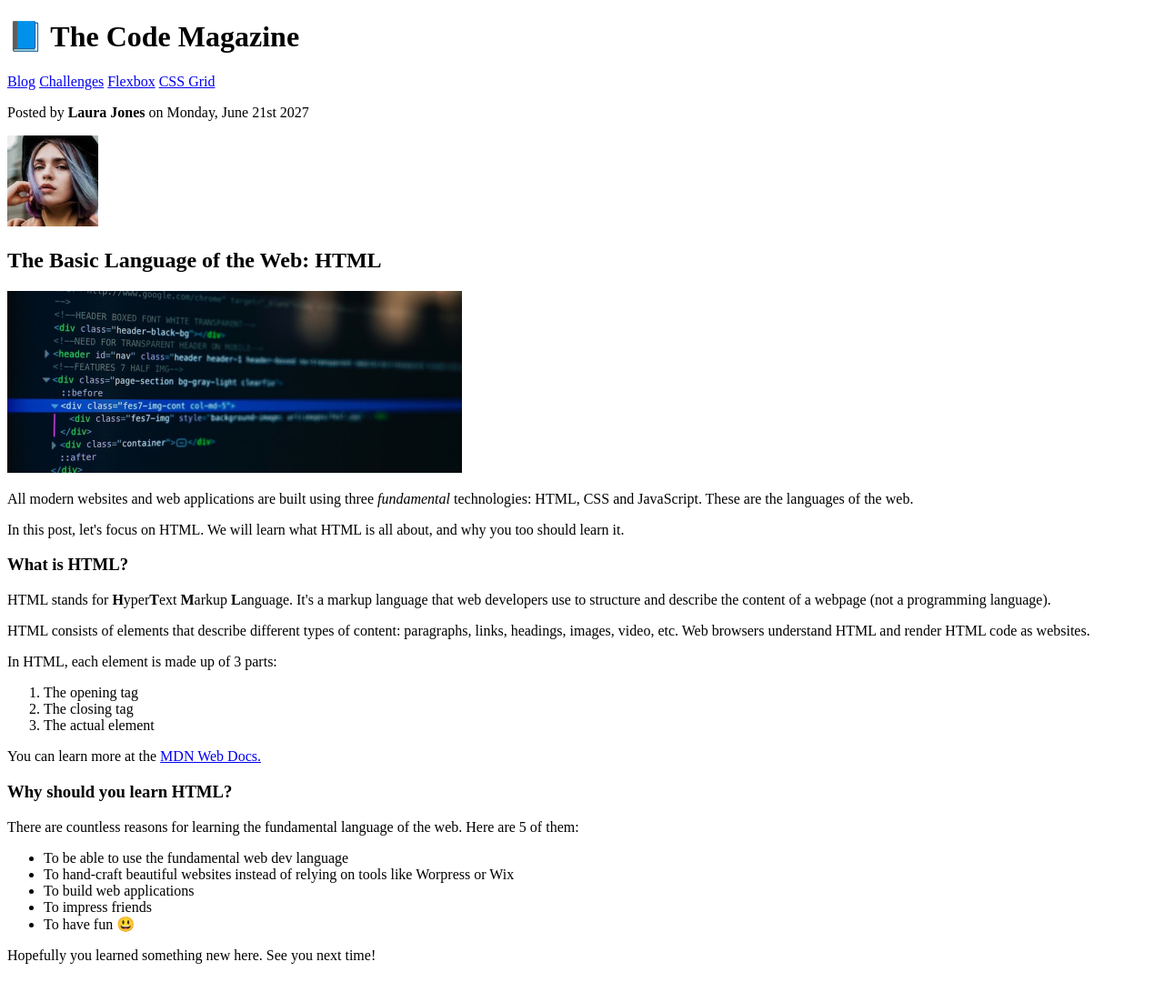
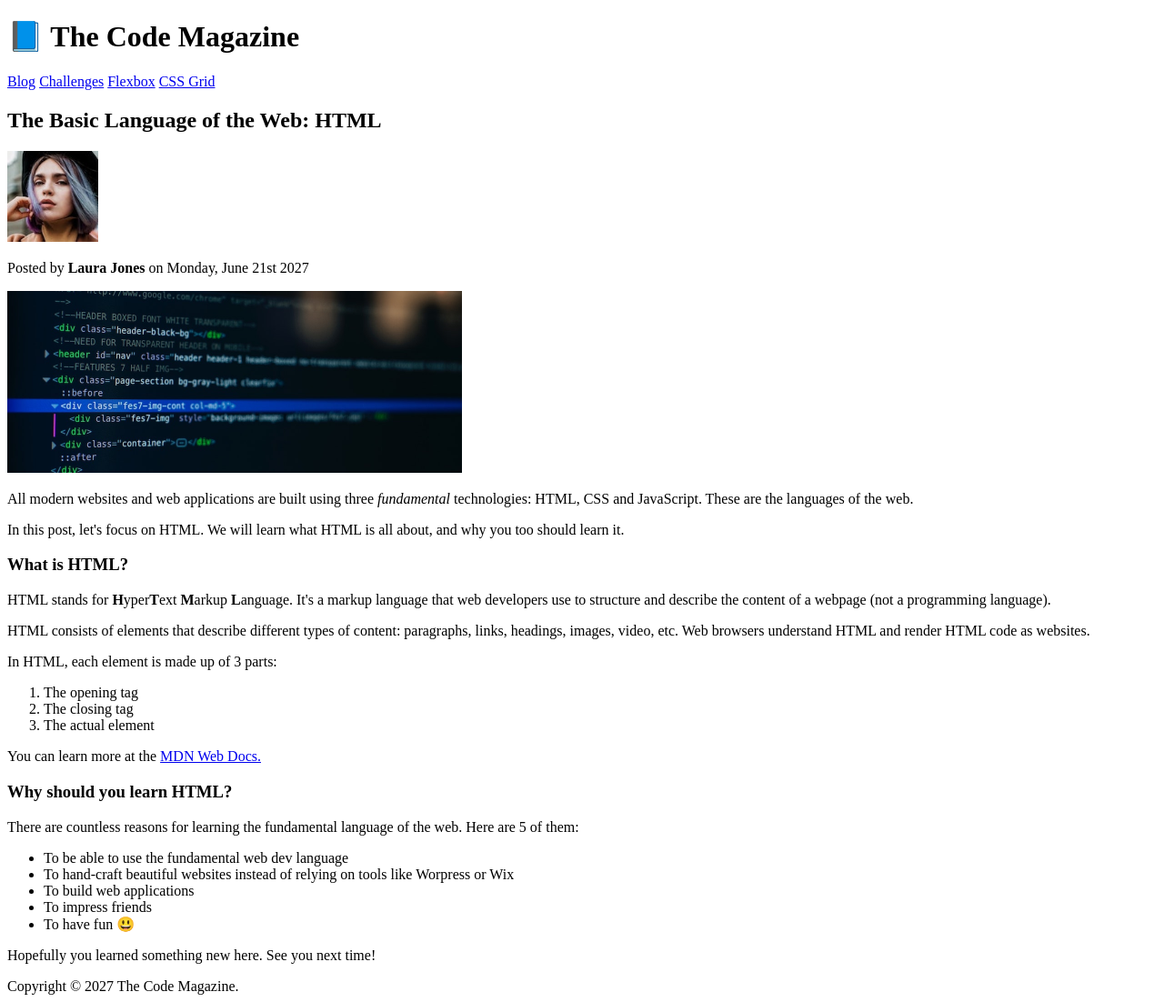
Before and after one commit to LakshyaDhingra/CodeMagazine, a plain HTML site: page index.html in a window 1280 px wide. Shown: the whole page at 91% size. Before the commit the page ends 1076 px from the top, so only its background shows below. Drawn offline with Linux system fonts and the light colour scheme.

Commit message:
Structuring the code by using container elements

```diff
--- a/index.html
+++ b/index.html
@@ -9,22 +9,27 @@
     <!--
     This is what a comment in HTML looks like
     -->
+    <header>
       <h1>📘 The Code Magazine</h1>
+
+      <nav>
         <a href="blog.html">Blog</a>
         <a href="#">Challenges</a>
         <a href="#">Flexbox</a>
         <a href="#">CSS Grid</a>
+      </nav>
+    </header>
 
-    <p>Posted by <strong>Laura Jones</strong> on Monday, June 21st 2027</p>
-
+    <article>
+      <header>
+        <h2>The Basic Language of the Web: HTML</h2>
         <img
           src="laura-jones.jpg"
           alt="Headshot of Laura Jones on Screen"
           width="100"
           height="100"
         />
-
-    <h2>The Basic Language of the Web: HTML</h2>
+        <p>Posted by <strong>Laura Jones</strong> on Monday, June 21st 2027</p>
 
         <img
           src="post-img.jpg"
@@ -32,6 +37,7 @@
           width="500"
           height="200"
         />
+      </header>
 
       <p>
         All modern websites and web applications are built using three
@@ -47,9 +53,9 @@
       <h3>What is HTML?</h3>
       <p>
         HTML stands for <strong>H</strong>yper<strong>T</strong>ext
-      <strong>M</strong>arkup <strong>L</strong>anguage. It's a markup language
-      that web developers use to structure and describe the content of a webpage
-      (not a programming language).
+        <strong>M</strong>arkup <strong>L</strong>anguage. It's a markup
+        language that web developers use to structure and describe the content
+        of a webpage (not a programming language).
       </p>
 
       <p>
@@ -98,5 +104,8 @@
       </ul>
 
       <p>Hopefully you learned something new here. See you next time!</p>
+    </article>
+
+    <footer>Copyright &copy; 2027 The Code Magazine.</footer>
   </body>
 </html>
```
Lines whose indentation alone changed are shown as unchanged.
